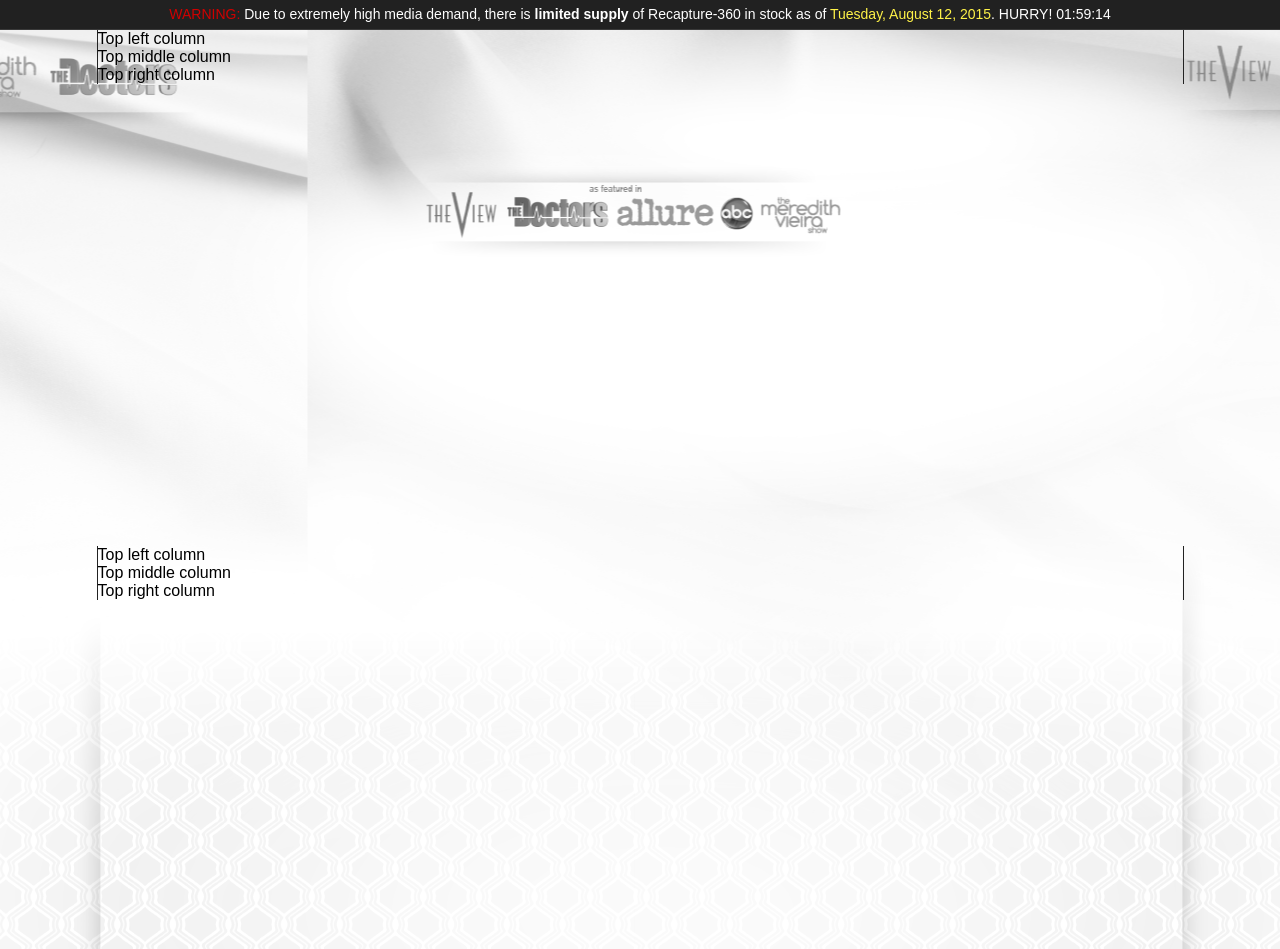
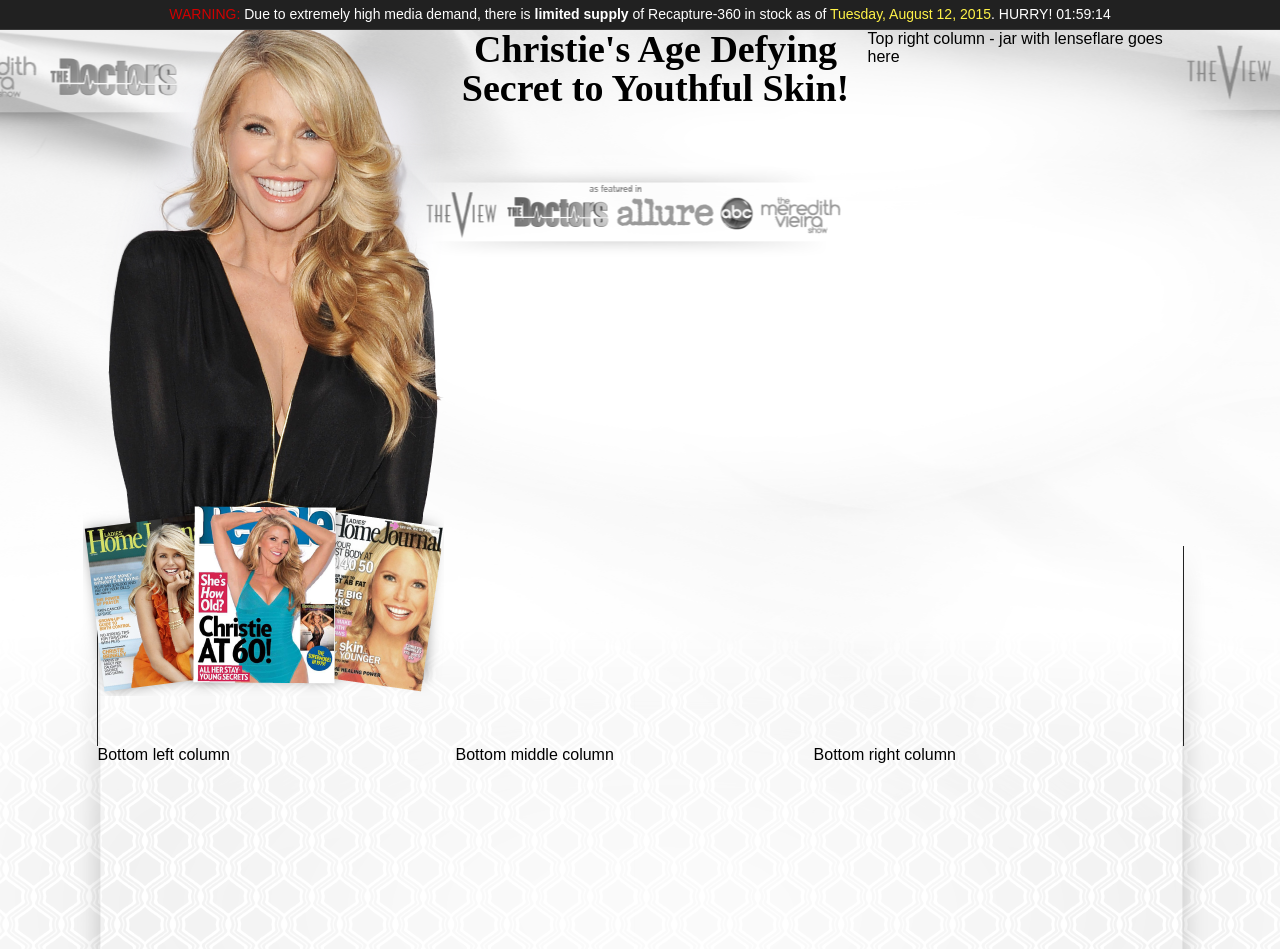
Before and after one commit to GullyFoyle2014/AtlanticCoastBrands, a website: page index.html in a window 1280 px wide. Shown: the top 949 px of the page. Drawn offline with nearby package versions, Linux system fonts and the light colour scheme.

Commit message:
adding a few more bits in, the big picture of christie, initial big pull quote, tweaking positions and structure a bit

```diff
--- a/css/acbTest.scss
+++ b/css/acbTest.scss
@@ -82,6 +82,33 @@
 			font-family: 'MyriadProRegular',serif;
 		}
 }
+.section {
+	.contPdg {
+
+		.col {
+			position: relative;
+		}
+	}
+	.cols2 {
+		min-height: 200px;
+		float: left;
+		width: 770px;
+
+		&.col2 {
+			width: 315px;
+		}
+	}
+	.cols3 {
+		min-height: 200px;
+		float: left;
+		width: 33%;
+
+		&.capStone {
+			float: none;
+			width: 100%;
+		}
+	}
+}
 .section1 {
 	min-height: 516px;
 
@@ -90,6 +117,10 @@
 			margin: 0 auto;
 			border-left: 1px solid #222;
 			border-right: 1px solid #222;
+		}
+		#photoMain {
+			float: left;
+			margin-left: -15px;
 		}
 }
 .section2 {
@@ -104,3 +135,16 @@
 		}
 
 }
+#photoMain {
+	float: left;
+}
+.blurb {
+
+	&.mainPromo {
+		font-family: 'Bodoni Book';
+	    font-size: 38px;
+	    line-height: 39px;
+	    margin: 0;
+	    text-align: center;
+	}
+}
--- a/index.html
+++ b/index.html
@@ -45,17 +45,17 @@
 
         <section class="section section1">
             <div class="contPdg">
-                <div class="col3 col1">Top left column</div>
-                <div class="col3 col2">Top middle column</div>
-                <div class="col3 col3">Top right column</div>
+                <div class="col cols2 col1"><img src="/images/big_christie_pic.png" id="photoMain" alt="Christie Brinkley - Recapture-360 + IR Defense"/>
+                <h2 class="blurb mainPromo">Christie's Age Defying Secret to Youthful Skin!</h2></div>
+                <div class="col cols2 col2">Top right column - jar with lenseflare goes here</div>
             </div>
         </section>
         <section class="section section2">
             <div class="contPdg">
-                <div class="col3 capStone"></div>
-                <div class="col3 col1">Top left column</div>
-                <div class="col3 col2">Top middle column</div>
-                <div class="col3 col3">Top right column</div>
+                <div class="col cols3 capStone"></div>
+                <div class="col cols3 col1">Bottom left column</div>
+                <div class="col cols3 col2">Bottom middle column</div>
+                <div class="col cols3 col3">Bottom right column</div>
             </div>
         </section>
 
```
Also changed, not shown: css/compiled/acbTest.css, css/compiled/concat/acbTest_cat.css, images/big_christie_pic.png (added), 1 other file.
